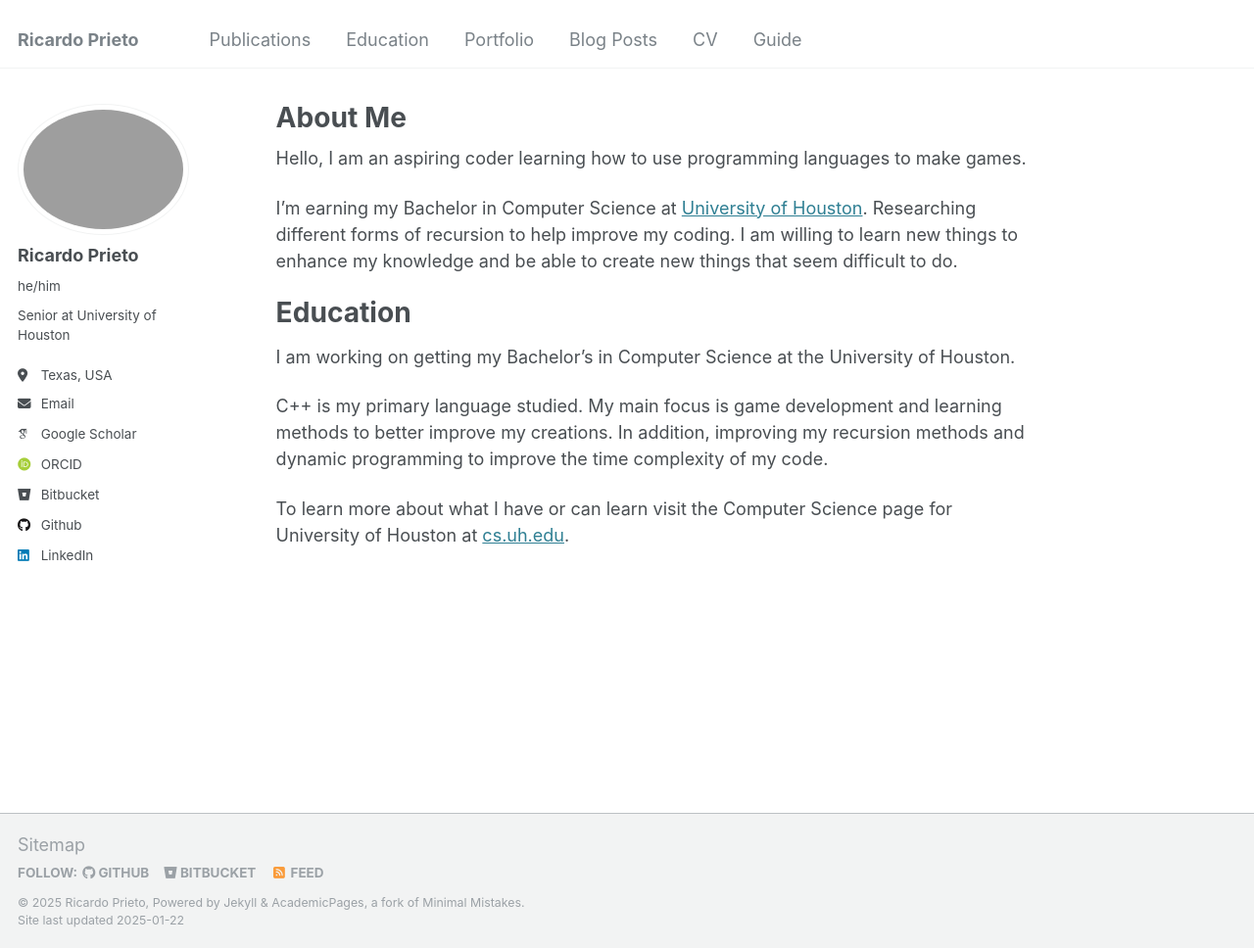
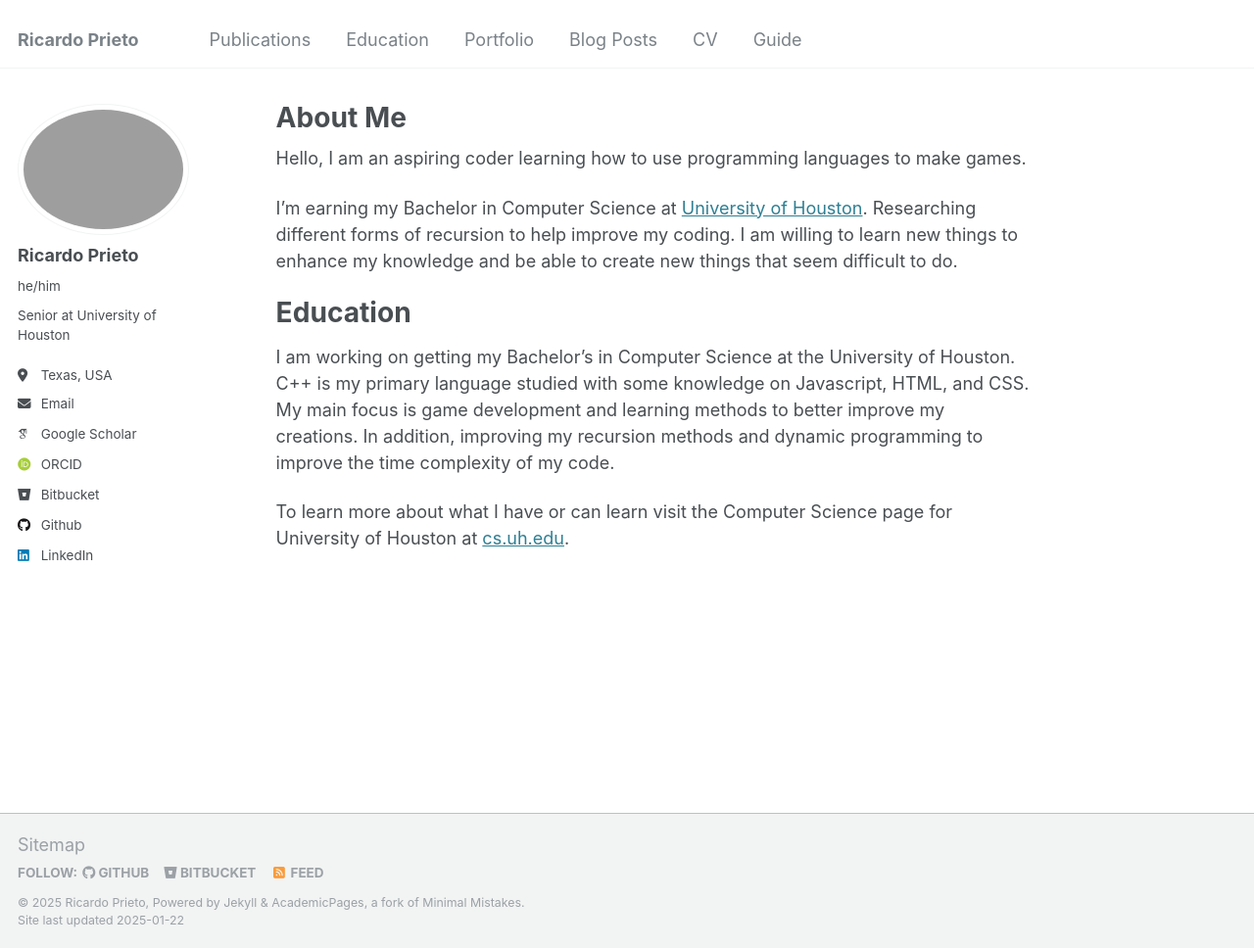
Before and after one commit to ricarpr/ricarpr.github.io, a Jekyll site: the page built from _pages/about.md, in a window 1280 px wide and 968 px high. Shown: the whole window at 98% size. Built offline with Jekyll 4.4.1, drawn with Linux system fonts in a browser that asks for light colours; some web fonts are replaced.

Commit message:
Update about.md

```diff
--- a/_pages/about.md
+++ b/_pages/about.md
@@ -13,8 +13,6 @@ I'm earning my Bachelor in Computer Science at [University of Houston](https://w
 
 # Education
 
-I am working on getting my Bachelor's in Computer Science at the University of Houston.
-
-C++ is my primary language studied. My main focus is game development and learning methods to better improve my creations. In addition, improving my recursion methods and dynamic programming to improve the time complexity of my code.
+I am working on getting my Bachelor's in Computer Science at the University of Houston. C++ is my primary language studied with some knowledge on Javascript, HTML, and CSS. My main focus is game development and learning methods to better improve my creations. In addition, improving my recursion methods and dynamic programming to improve the time complexity of my code.
 
 To learn more about what I have or can learn visit the Computer Science page for University of Houston at [cs.uh.edu](https://www.uh.edu/nsm/computer-science/).
```
